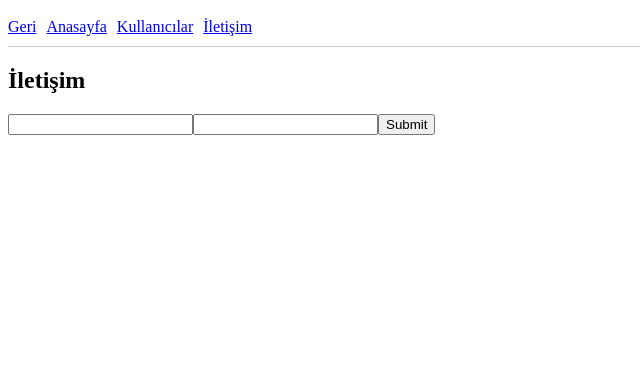
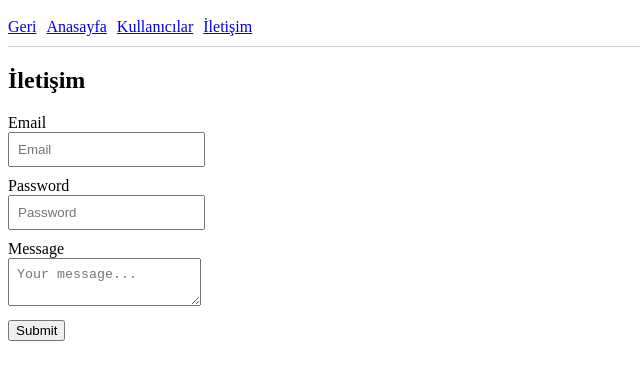
Before and after one commit to aygunbyr/routing, a React (Create React App) app: page /contact in a window 1280 px wide. Shown: the top 380 px of the page, without its empty margins (0-640 px from the left). Built offline with nearby package versions, Linux system fonts and the light colour scheme.

Commit message:
useFormik hook'u işlendi

```diff
--- a/src/App.css
+++ b/src/App.css
@@ -1,4 +1,5 @@
-ul,li{
+ul,
+li {
   margin: 0;
   padding: 0;
   list-style-type: none;
@@ -10,3 +11,16 @@ ul,li{
   padding: 10px 0;
   column-gap: 10px;
 }
+
+.form > div {
+  margin-bottom: 10px;
+}
+
+.form > div > label {
+  display: block;
+}
+
+.form > div > input,
+.form > div > textarea {
+  padding: 8px;
+}
--- a/src/pages/Dashboard/Contact.js
+++ b/src/pages/Dashboard/Contact.js
@@ -1,65 +1,82 @@
-import React from 'react'
-import { Formik } from 'formik';
+import React from "react";
+import { Formik, useFormik } from "formik";
 
 function Contact() {
-  return (
-    <div>
-        <h2>İletişim</h2>
-        <Formik
-       initialValues={{ email: '', password: '' }}
-       validate={values => {
+  // Destructure formik object, instead of using const formik = useFormik() then formik.errors, formik.handleSubmit etc.
+  const {
+    errors,
+    handleBlur,
+    handleChange,
+    handleSubmit,
+    isSubmitting,
+    touched,
+    values,
+  } = useFormik({
+    initialValues: { email: "", password: "", message: "" },
+    validate: (values) => {
       const errors = {};
       if (!values.email) {
-           errors.email = 'Required';
+        errors.email = "Required";
       } else if (
         !/^[A-Z0-9._%+-]+@[A-Z0-9.-]+\.[A-Z]{2,}$/i.test(values.email)
       ) {
-           errors.email = 'Invalid email address';
+        errors.email = "Invalid email address";
       }
       return errors;
-       }}
-       onSubmit={(values, { setSubmitting }) => {
+    },
+    onSubmit: (values, { setSubmitting }) => {
       setTimeout(() => {
         alert(JSON.stringify(values, null, 2));
         setSubmitting(false);
       }, 400);
-       }}
-     >
-       {({
-         values,
-         errors,
-         touched,
-         handleChange,
-         handleBlur,
-         handleSubmit,
-         isSubmitting,
-         /* and other goodies */
-       }) => (
-         <form onSubmit={handleSubmit}>
+    },
+  });
+
+  return (
+    <div>
+      <h2>İletişim</h2>
+
+      <form onSubmit={handleSubmit} className="form">
+        <div>
+          <label htmlFor="email">Email</label>
           <input
             type="email"
             name="email"
             onChange={handleChange}
             onBlur={handleBlur}
             value={values.email}
+            placeholder="Email"
           />
           {errors.email && touched.email && errors.email}
+        </div>
+        <div>
+          <label htmlFor="password">Password</label>
           <input
             type="password"
             name="password"
             onChange={handleChange}
             onBlur={handleBlur}
             value={values.password}
+            placeholder="Password"
           />
           {errors.password && touched.password && errors.password}
+        </div>
+        <div>
+          <label htmlFor="message">Message</label>
+          <textarea
+            name="message"
+            onChange={handleChange}
+            onBlur={handleBlur}
+            value={values.message}
+            placeholder="Your message..."
+          />
+        </div>
         <button type="submit" disabled={isSubmitting}>
           Submit
         </button>
       </form>
-       )}
-     </Formik>
     </div>
-  )
+  );
 }
 
-export default Contact
+export default Contact;
```
Lines whose indentation alone changed are shown as unchanged.
